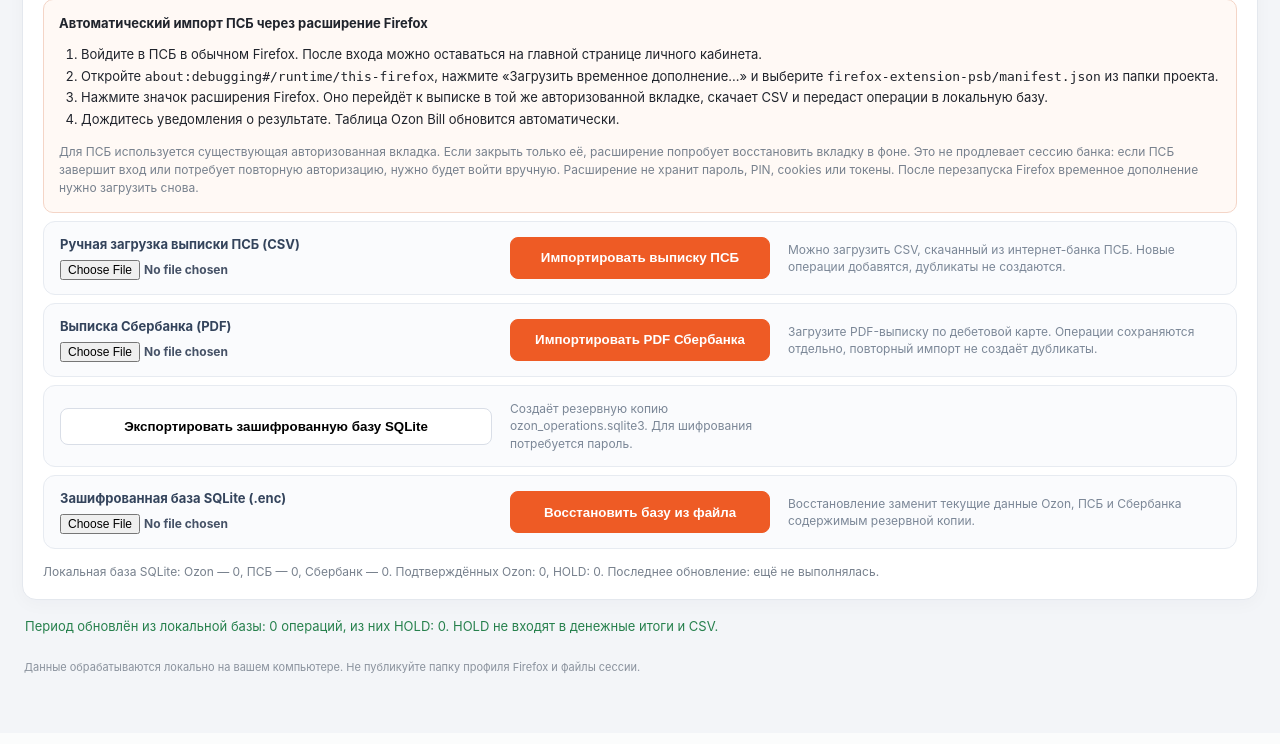
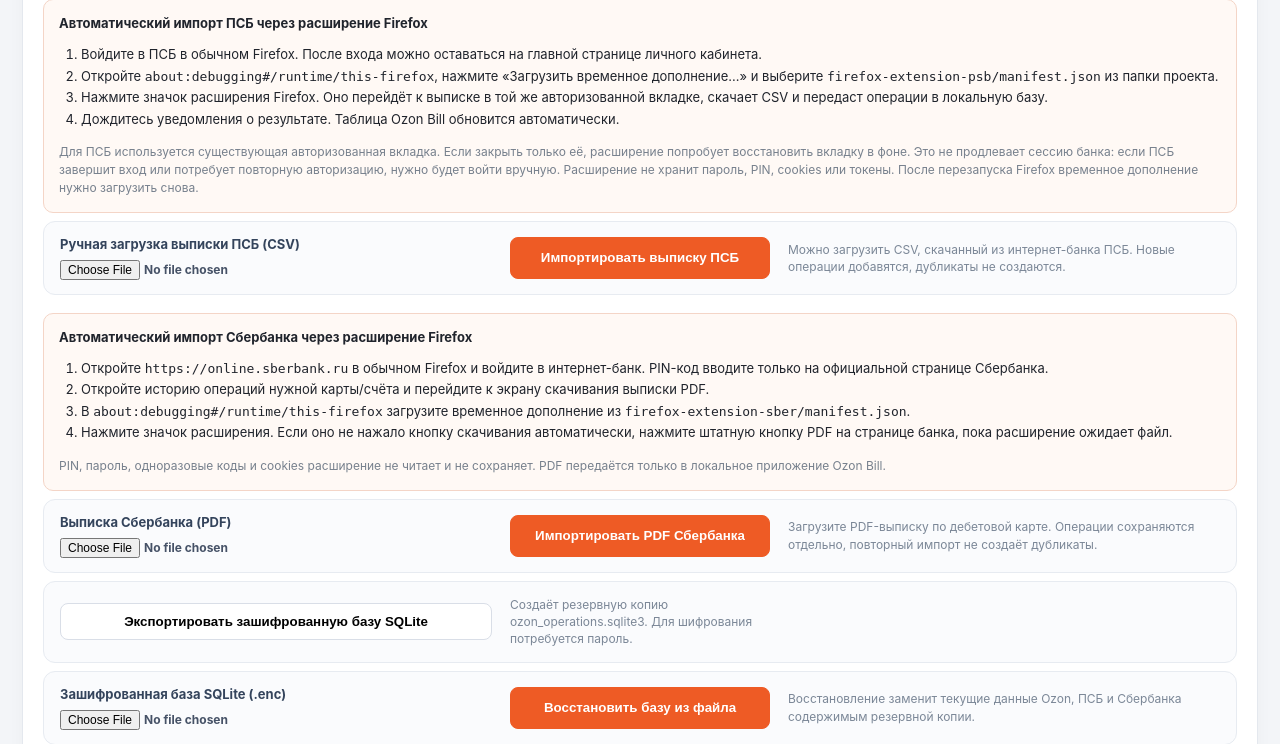
Before and after one commit to definitly486/ozon-export-python, a Flask app: page /settings in a window 1280 px wide. Shown: the part 642-1386 px from the top of the page. Before the commit the page ends 1316 px from the top, so only its background shows below. Run offline with Flask 3, Linux system fonts and the light colour scheme; data that the repository does not hold is empty.

Commit message:
Add Sberbank Firefox extension setup to app UI

```diff
--- a/templates/index.html
+++ b/templates/index.html
@@ -47,6 +47,16 @@
           <span class="import-note">Можно загрузить CSV, скачанный из интернет-банка ПСБ. Новые операции добавятся, дубликаты не создаются.</span>
         </div>
       </div>
+      <div class="bookmarklet-box">
+        <b>Автоматический импорт Сбербанка через расширение Firefox</b>
+        <ol>
+          <li>Откройте <code>https://online.sberbank.ru</code> в обычном Firefox и войдите в интернет-банк. PIN-код вводите только на официальной странице Сбербанка.</li>
+          <li>Откройте историю операций нужной карты/счёта и перейдите к экрану скачивания выписки PDF.</li>
+          <li>В <code>about:debugging#/runtime/this-firefox</code> загрузите временное дополнение из <code>firefox-extension-sber/manifest.json</code>.</li>
+          <li>Нажмите значок расширения. Если оно не нажало кнопку скачивания автоматически, нажмите штатную кнопку PDF на странице банка, пока расширение ожидает файл.</li>
+        </ol>
+        <p class="hint">PIN, пароль, одноразовые коды и cookies расширение не читает и не сохраняет. PDF передаётся только в локальное приложение Ozon Bill.</p>
+      </div>
       <div class="import-grid sber-manual-import"><div class="import-row"><label class="file-label">Выписка Сбербанка (PDF)<input id="sberSourceFile" type="file" accept=".pdf,application/pdf"></label><button id="sberLoad" type="button" class="primary import-action">Импортировать PDF Сбербанка</button><span class="import-note">Загрузите PDF-выписку по дебетовой карте. Операции сохраняются отдельно, повторный импорт не создаёт дубликаты.</span></div></div>
       <div class="import-grid"><div class="import-row"><button id="databaseExport" type="button">Экспортировать зашифрованную базу SQLite</button><span class="import-note">Создаёт резервную копию ozon_operations.sqlite3. Для шифрования потребуется пароль.</span></div></div>
       <div class="import-grid"><div class="import-row"><label class="file-label">Зашифрованная база SQLite (.enc)<input id="databaseImportFile" type="file" accept=".enc,application/octet-stream"></label><button id="databaseImport" type="button" class="primary import-action">Восстановить базу из файла</button><span class="import-note">Восстановление заменит текущие данные Ozon, ПСБ и Сбербанка содержимым резервной копии.</span></div></div>
```
